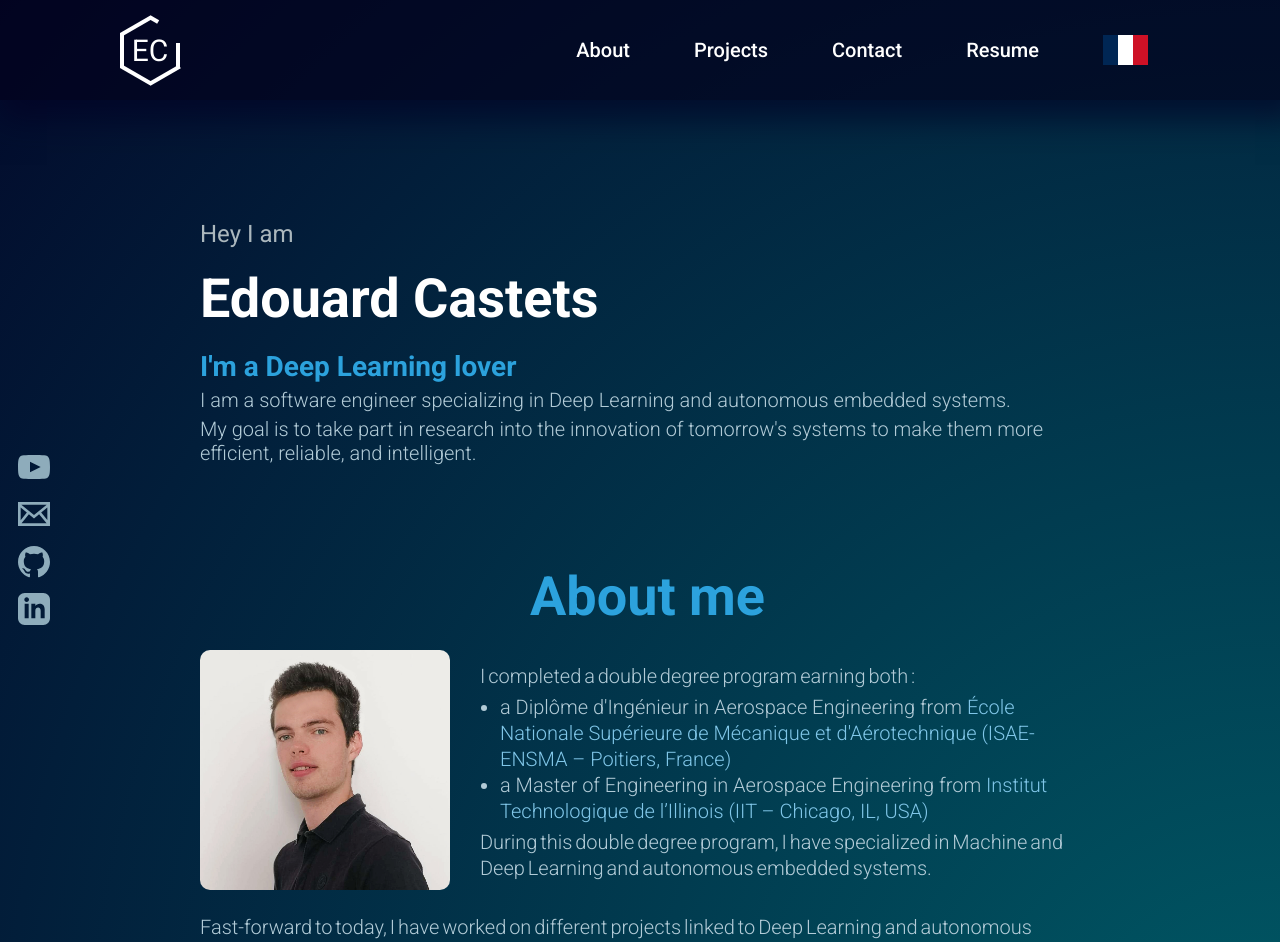
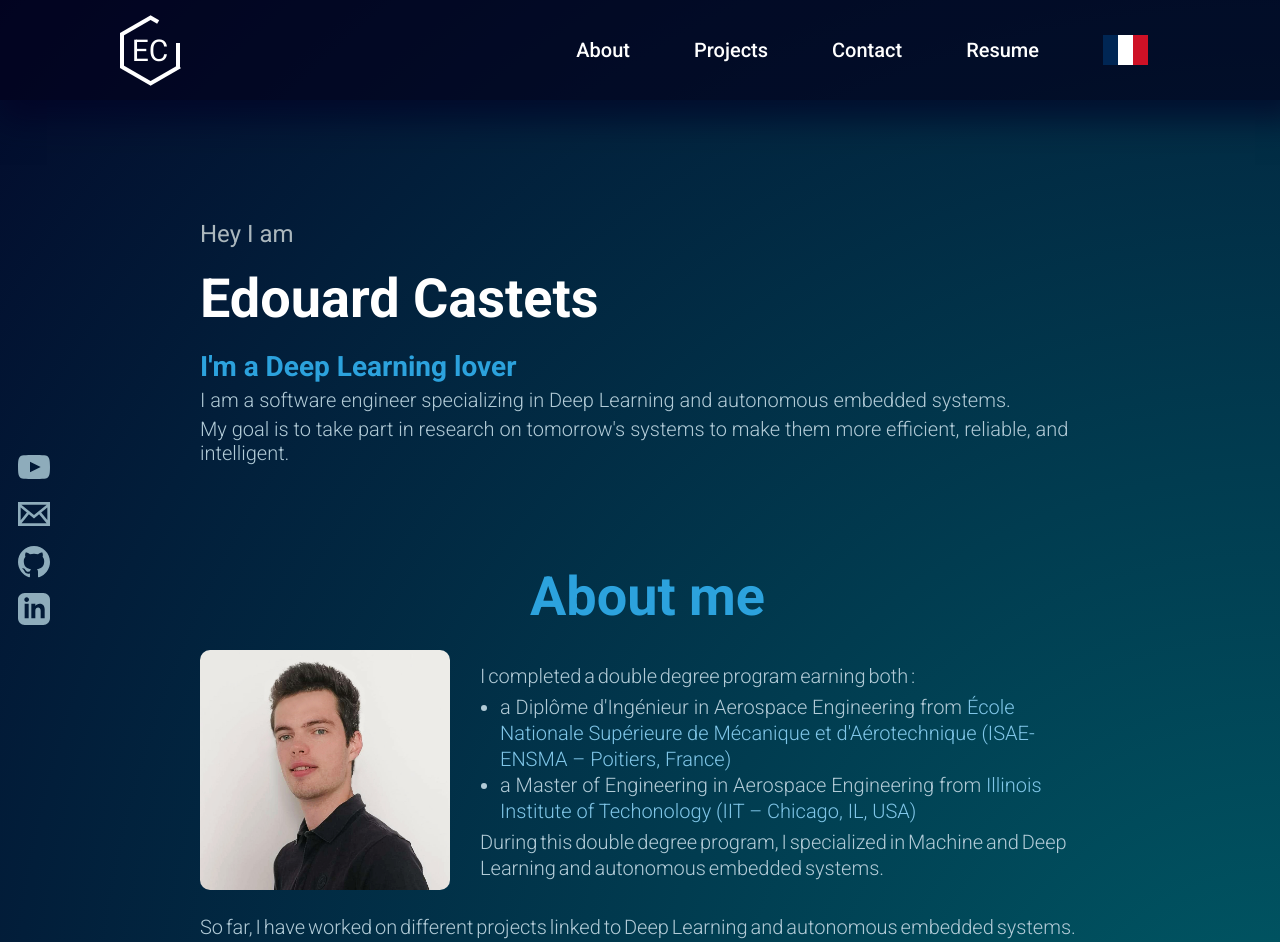
Before and after one commit to Edouard99/website, a React (Create React App) app: page / in a window 1280 px wide. Shown: the top 942 px of the page. Built offline with nearby package versions, Linux system fonts and the light colour scheme; no server answers.

Commit message:
Small read me corrections

```diff
--- a/src/containers/aboutMe/AboutMe.jsx
+++ b/src/containers/aboutMe/AboutMe.jsx
@@ -23,7 +23,7 @@ const AboutMe = ({lang}) => {
           ?
             <>
               <p style={{marginBottom:"5px",textAlign:"justify-all",wordSpacing:"-2px"}}>
-                J'ai suivi un cursus double diplomant dans lequel j'ai obtenu :
+                J'ai suivi un cursus double diplômant dans lequel j'ai obtenu :
               </p>
               <ul>
                   <li>un diplôme d’ingénieur Aéronautique de l’<a href="https://www.ensma.fr/" target="_blank">École Nationale Supérieure de Mécanique et d'Aérotechnique (ISAE-ENSMA – Poitiers, France)</a></li>
@@ -41,10 +41,10 @@ const AboutMe = ({lang}) => {
               </p>
               <ul>
                   <li>a Diplôme d'Ingénieur in Aerospace Engineering from <a href="https://www.ensma.fr/en/" target="_blank">École Nationale Supérieure de Mécanique et d'Aérotechnique (ISAE-ENSMA – Poitiers, France)</a></li>
-                  <li>a Master of Engineering in Aerospace Engineering from <a href="https://www.iit.edu/" target="_blank">Institut Technologique de l’Illinois (IIT – Chicago, IL, USA)</a></li>
+                  <li>a Master of Engineering in Aerospace Engineering from <a href="https://www.iit.edu/" target="_blank">Illinois Institute of Techonology (IIT – Chicago, IL, USA)</a></li>
               </ul>
               <p style={{marginTop:"5px",textAlign:"justify-all",wordSpacing:"-2px"}}>
-                During this double degree program, I have specialized in Machine and Deep Learning and autonomous embedded systems.
+                During this double degree program, I specialized in Machine and Deep Learning and autonomous embedded systems.
               </p>
             </>
           }
@@ -66,7 +66,7 @@ const AboutMe = ({lang}) => {
                   réseau.
                 </p>
                 <p style={{marginTop:"10px"}}>
-                  Voici quelques technologies sur lequelles j'ai travaillé récemment:
+                  Voici quelques technologies sur lesquelles j'ai travaillé récemment:
 
                 </p>
                 <ul className='ec__AboutMe_tech_list'>
@@ -74,7 +74,7 @@ const AboutMe = ({lang}) => {
                     <li>Azure Storage & Azure Active Directory</li>
                     <li>Pytorch – Deep Learning (Classifier, Denoiser, GAN)</li>
                     <li>BLE & TCP Protocoles – Réseau</li>
-                    <li>Raspberry PI 4 – Systeme Embarqué</li>
+                    <li>Raspberry PI 4 – Système Embarqué</li>
                     <li>React js – Développement  Web</li>
                   </ul>
 
@@ -82,7 +82,7 @@ const AboutMe = ({lang}) => {
             :
               <>
                 <p style={{marginTop:"20px",textAlign:"justify-all",wordSpacing:"-2px"}}>
-                  Fast-forward to today, I have worked on different projects linked to Deep Learning and autonomous embedded systems.
+                  So far, I have worked on different projects linked to Deep Learning and autonomous embedded systems.
 
                 </p>
                 <p style={{textAlign:"justify-all",wordSpacing:"-2px"}}>
--- a/src/containers/header/Header.jsx
+++ b/src/containers/header/Header.jsx
@@ -40,7 +40,7 @@ const Header = ({lang}) => {
               <p style={{marginTop:"5px"}}>
               I am a software engineer specializing in Deep Learning and autonomous embedded systems.
               </p>
-              <p style={{marginTop:"5px"}}>My goal is to take part in research into the innovation of tomorrow's systems to make them more efficient, reliable, and intelligent.</p>
+              <p style={{marginTop:"5px"}}>My goal is to take part in research on tomorrow's systems to make them more efficient, reliable, and intelligent.</p>
             </>
         }
       </div>
```
Also changed, not shown: src/Project.json (+7 -7 lines), public/MPC.PNG, public/SystemCollection.PNG.
